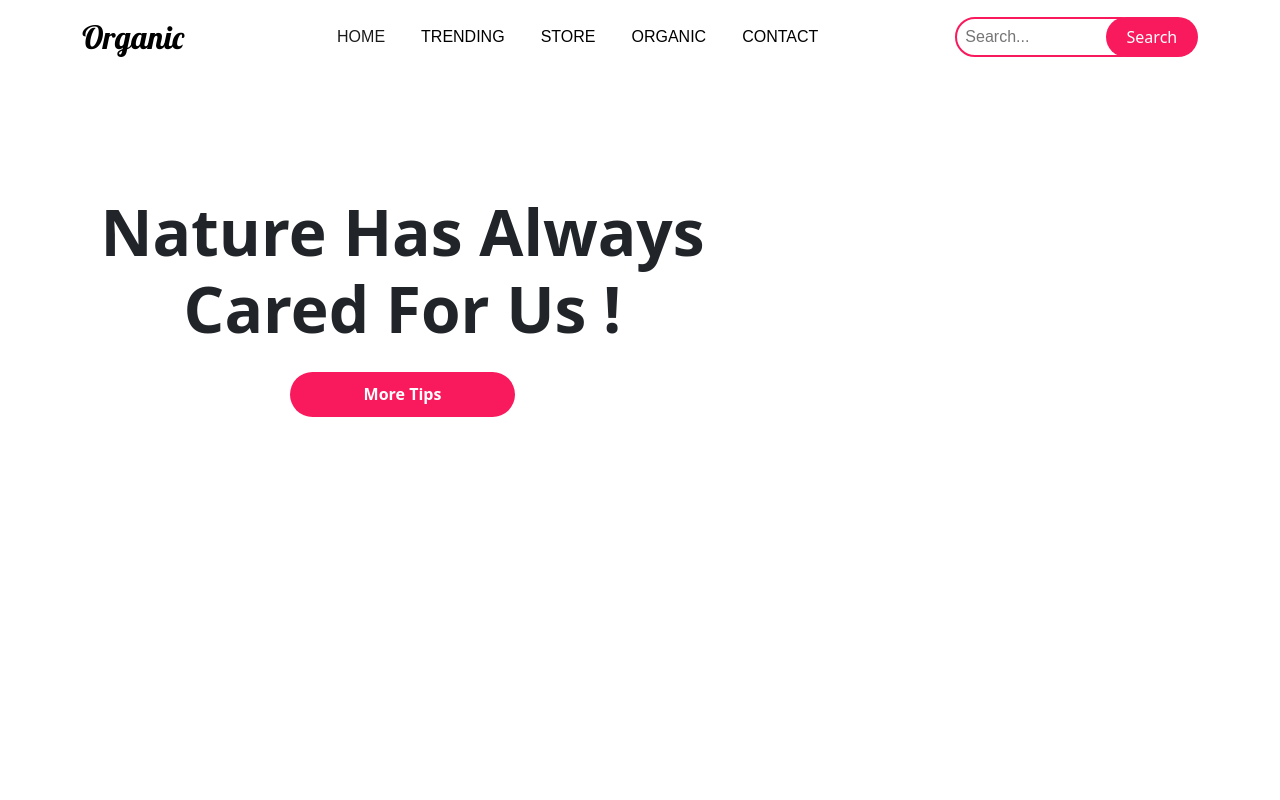
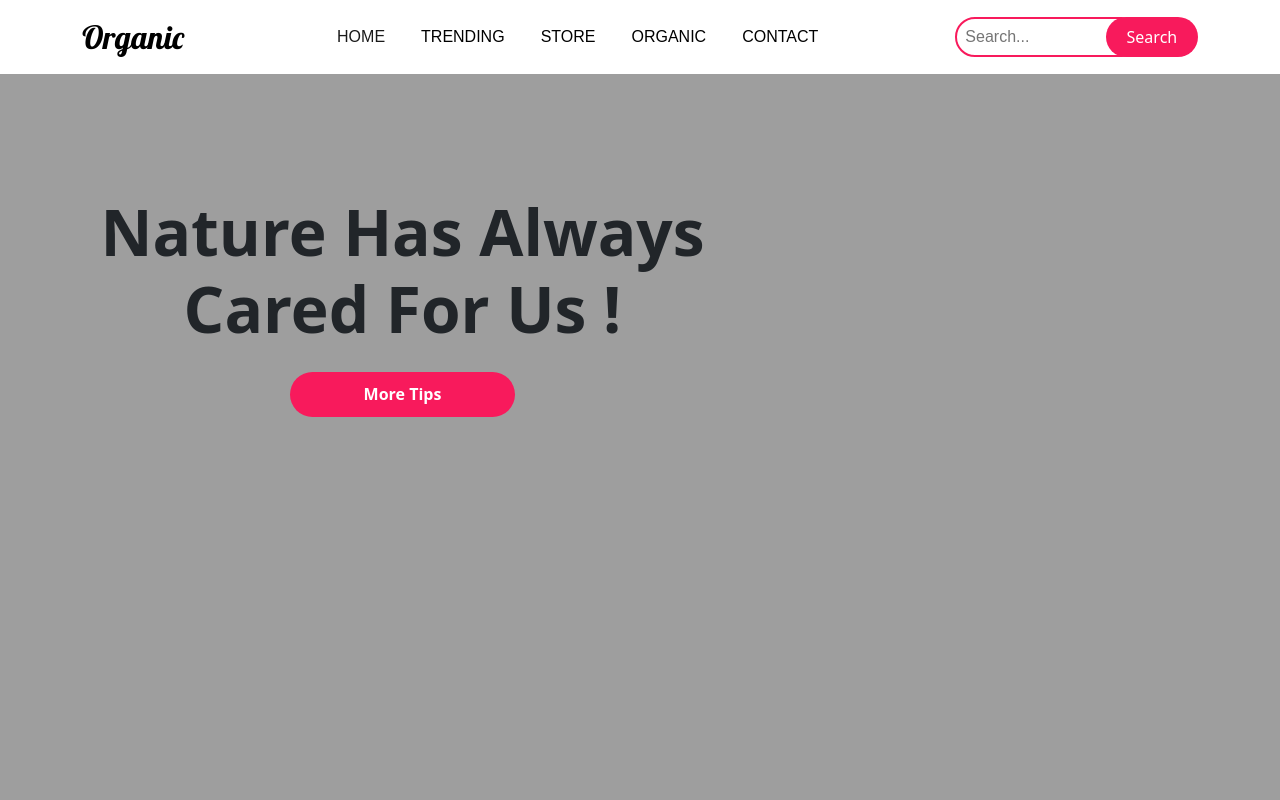
Before and after one commit to adelriorz/Shop-Bootstrap, a plain HTML site: page index.html in a window 1280 px wide. Shown: the top 800 px of the page. Drawn offline with nearby package versions, Linux system fonts and the light colour scheme; the site is published under a folder, as on GitHub Pages, so addresses that start at the root find nothing.

Commit message:
new approach

```diff
--- a/css/index.css
+++ b/css/index.css
@@ -41,7 +41,7 @@
     border-radius: 60px;
 }
 .main{
-    background: url('/img/lunchcopy.jpg');
+    background: url('../img/lunchcopy.jpg');
     background-size: cover;
     height: 100vh;
     background-position: 50% 50%;
```
